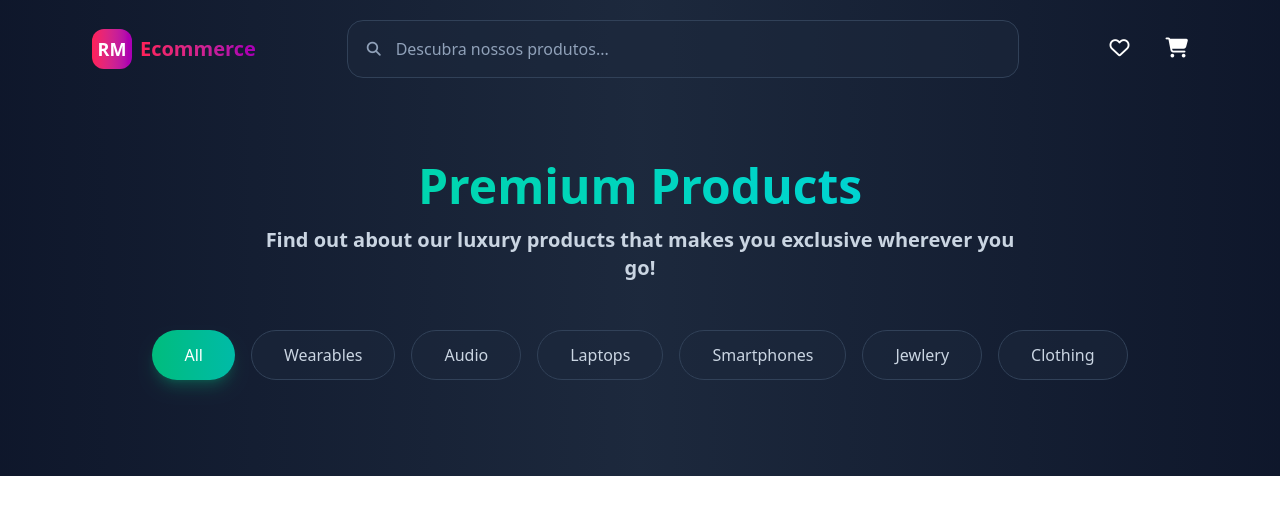
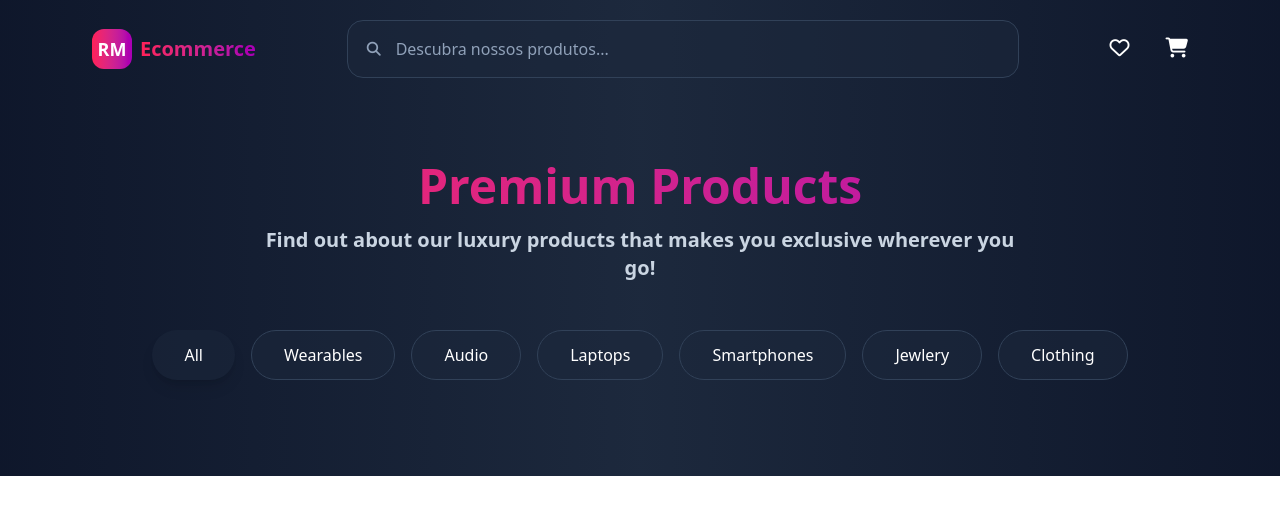
Before and after one commit to ma-pedroza/Ecommerce-RM, a Vue app in the folder ecommerce-RM/: page / in a window 1280 px wide. Shown: the top 514 px of the page. Built offline with nearby package versions, Linux system fonts and the light colour scheme.

Commit message:
Mudança de cores

```diff
--- a/ecommerce-RM/src/components/Header.vue
+++ b/ecommerce-RM/src/components/Header.vue
@@ -2,18 +2,18 @@
     <div class="block py-16 bg-gradient-to-r from-slate-900 via-slate-800 to-slate-900 text-white">
         <div class="max-w-7xl mx-auto px-4 sm:px-6 lg:px-8">
             <div class="text-center mb-12">
-                <h1 class="text-5xl font-bold mb-4 bg-gradient-to-r from-emerald-400 via-teal-400 to-cyan-400 bg-clip-text text-transparent">Premium Products</h1>
+                <h1 class="text-5xl font-bold mb-4 bg-gradient-to-r from-rose-500 to-fuchsia-700 bg-clip-text text-transparent">Premium Products</h1>
                 <p class="text-xl text-slate-300 font-bold max-w-3xl mx-auto">Find out about our luxury products that makes you exclusive wherever you go!</p>
             </div>
         </div>
         <div class="flex flex-wrap justify-center gap-4 mb-8">
-            <button class="px-8 py-3 rounded-full font-medium transition-all transform hover:scale-105 bg-gradient-to-r from-emerald-500 to-teal-500 text-white shadow-lg shadow-emerald-500/25">All</button>
-            <button class="px-8 py-3 rounded-full font-medium transition-all transform hover:scale-105 bg-slate-800/50 text-slate-300 hover:bg-slate-700/50 border border-slate-700">Wearables</button>
-            <button class="px-8 py-3 rounded-full font-medium transition-all transform hover:scale-105 bg-slate-800/50 text-slate-300 hover:bg-slate-700/50 border border-slate-700">Audio</button>
-            <button class="px-8 py-3 rounded-full font-medium transition-all transform hover:scale-105 bg-slate-800/50 text-slate-300 hover:bg-slate-700/50 border border-slate-700">Laptops</button>
-            <button class="px-8 py-3 rounded-full font-medium transition-all transform hover:scale-105 bg-slate-800/50 text-slate-300 hover:bg-slate-700/50 border border-slate-700">Smartphones</button>
-            <button class="px-8 py-3 rounded-full font-medium transition-all transform hover:scale-105 bg-slate-800/50 text-slate-300 hover:bg-slate-700/50 border border-slate-700">Jewlery</button>
-            <button class="px-8 py-3 rounded-full font-medium transition-all transform hover:scale-105 bg-slate-800/50 text-slate-300 hover:bg-slate-700/50 border border-slate-700">Clothing</button>
+            <button class="px-8 py-3 rounded-full font-medium transition-all transform hover:scale-105 bg-slate-800/50 hover:bg-gradient-to-r from-rose-500 to-fuchsia-700 text-white hover:shadow-rose-500/25 shadow-lg ">All</button>
+            <button class="px-8 py-3 rounded-full font-medium transition-all transform hover:scale-105 bg-slate-800/50 text-slate-300 hover:bg-slate-700/50 border border-slate-700 hover:bg-gradient-to-r from-rose-500 to-fuchsia-700 text-white hover:shadow-rose-500/25">Wearables</button>
+            <button class="px-8 py-3 rounded-full font-medium transition-all transform hover:scale-105 bg-slate-800/50 text-slate-300 hover:bg-slate-700/50 border border-slate-700 hover:bg-gradient-to-r from-rose-500 to-fuchsia-700 text-white hover:shadow-rose-500/25">Audio</button>
+            <button class="px-8 py-3 rounded-full font-medium transition-all transform hover:scale-105 bg-slate-800/50 text-slate-300 hover:bg-slate-700/50 border border-slate-700 hover:bg-gradient-to-r from-rose-500 to-fuchsia-700 text-white hover:shadow-rose-500/25">Laptops</button>
+            <button class="px-8 py-3 rounded-full font-medium transition-all transform hover:scale-105 bg-slate-800/50 text-slate-300 hover:bg-slate-700/50 border border-slate-700 hover:bg-gradient-to-r from-rose-500 to-fuchsia-700 text-white hover:shadow-rose-500/25">Smartphones</button>
+            <button class="px-8 py-3 rounded-full font-medium transition-all transform hover:scale-105 bg-slate-800/50 text-slate-300 hover:bg-slate-700/50 border border-slate-700 hover:bg-gradient-to-r from-rose-500 to-fuchsia-700 text-white hover:shadow-rose-500/25">Jewlery</button>
+            <button class="px-8 py-3 rounded-full font-medium transition-all transform hover:scale-105 bg-slate-800/50 text-slate-300 hover:bg-slate-700/50 border border-slate-700 hover:bg-gradient-to-r from-rose-500 to-fuchsia-700 text-white hover:shadow-rose-500/25">Clothing</button>
         </div>
     </div>
 </template>
```
